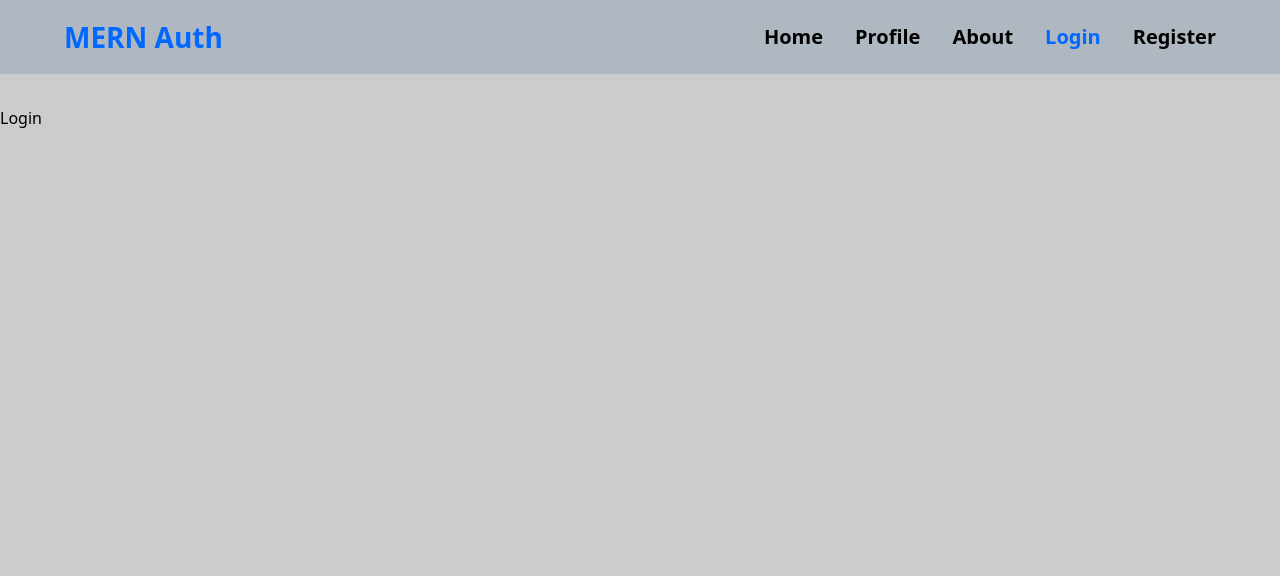
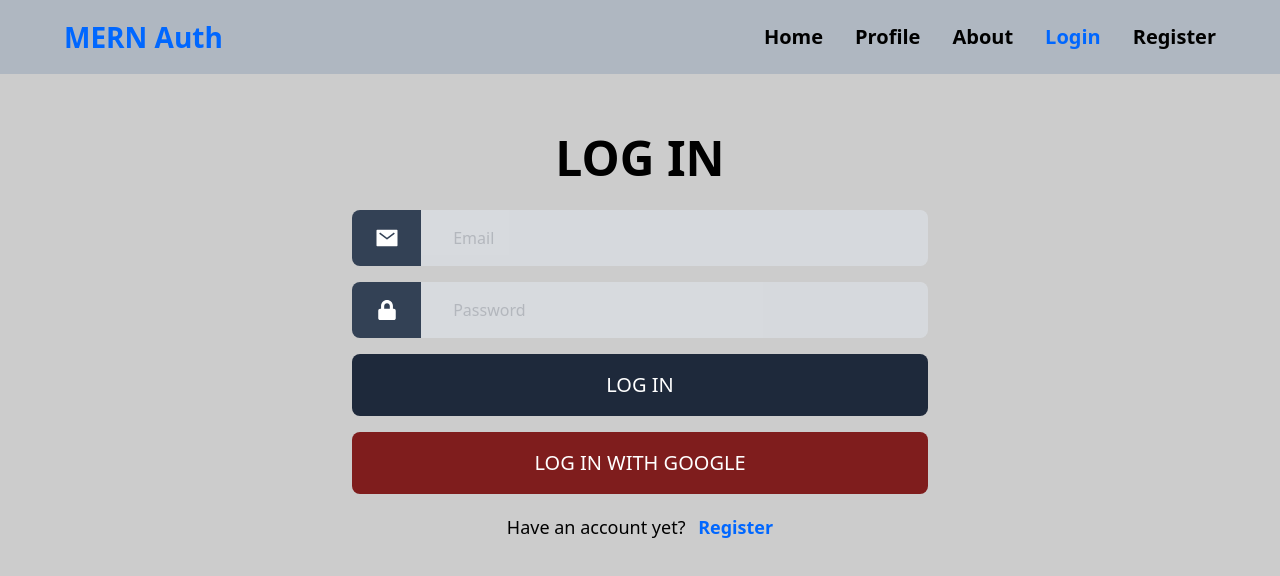
Before and after one commit to TuanNguyen0915/MERN_Auth, a React (Vite) app in the folder FrontEnd/: page /login in a window 1280 px wide. Shown: the top 576 px of the page. Built offline with nearby package versions, Linux system fonts and the light colour scheme; no server answers.

Commit message:
Create base login page

```diff
--- a/FrontEnd/src/pages/Login.jsx
+++ b/FrontEnd/src/pages/Login.jsx
@@ -1,7 +1,113 @@
-function Login() {
+import { useRef, useState } from "react";
+import { Link } from "react-router-dom";
+import { useNavigate } from "react-router-dom";
+import * as authServices from "../services/authServices";
+import { toast } from "react-toastify";
+import { FaLock } from "react-icons/fa";
+import { IoMailSharp } from "react-icons/io5";
+
+const Login = () => {
+  const navigate = useNavigate();
+  const [loading, setLoading] = useState(false);
+  const errMessage = useRef(null);
+  const [formData, setFormData] = useState({
+    name: "",
+    password: "",
+    email: "",
+    photo: "",
+  });
+
+  const handleChange = (e) => {
+    const { name, value } = e.target;
+    setFormData({ ...formData, [name]: value });
+  };
+
+  const handleSubmit = async (e) => {
+    e.preventDefault();
+    setLoading(true);
+    try {
+      const data = await authServices.signUp(formData);
+      if (!data.success) {
+        errMessage.current = data.message;
+        toast.error(errMessage.current, { position: "top-center" });
+      } else {
+        toast.success(data.message);
+        navigate("/");
+      }
+      setLoading(false);
+    } catch (error) {
+      throw new Error(error.message);
+    }
+  };
+
   return (
-    <div>Login</div>
-  )
-}
+    <div className="container flex w-full items-center justify-center">
+      <div className="flex w-full flex-col items-center justify-center md:w-1/2">
+        <h1 className="mb-4 text-center text-[28px] font-bold md:text-[48px]">
+          LOG IN
+        </h1>
+        {/* ERROR MESSAGE, USING TOAST INSTEAD
+        {errMessage.current && <h2 className="mb-4 text-red-600">{errMessage.current}</h2>} */}
 
-export default Login
+        {/* FORM */}
+        <form
+          className="flex w-full flex-col items-center justify-center gap-4"
+          onSubmit={handleSubmit}
+        >
+          {/* EMAIL */}
+          <div className="flex w-full">
+            <div className="flex w-[80px] items-center justify-center rounded-l-lg bg-slate-700">
+              <IoMailSharp className="text-[24px] text-white" />
+            </div>
+            <input
+              type="email"
+              placeholder="Email"
+              autoComplete="off"
+              required
+              name="email"
+              value={formData.email}
+              className=" w-full rounded-e-lg bg-slate-200 p-4 px-8 opacity-50 outline-none focus:opacity-100"
+              onChange={handleChange}
+            />
+          </div>
+          {/* PASSWORD */}
+          <div className="flex w-full">
+            <div className="flex w-[80px] items-center justify-center rounded-s-lg bg-slate-700">
+              <FaLock className="text-[20px] text-white" />
+            </div>
+            <input
+              type="password"
+              placeholder="Password"
+              autoComplete="off"
+              required
+              name="password"
+              value={formData.password}
+              className=" w-full rounded-e-lg bg-slate-200 p-4 px-8 opacity-50 outline-none focus:opacity-100"
+              onChange={handleChange}
+            />
+          </div>
+          {/* BUTTON */}
+          <button
+            disabled={loading}
+            className="w-full rounded-lg bg-slate-800 p-4 px-8 uppercase text-white outline-1 outline-white hover:bg-slate-600 disabled:opacity-70 md:text-[20px]"
+          >
+            {loading ? "LOADING..." : "LOG IN"}
+          </button>
+        </form>
+        <button className="mt-4 w-full rounded-lg bg-red-900 p-4 px-8 uppercase text-white hover:bg-red-600 disabled:opacity-70 md:text-[20px]">
+          LOG IN WITH GOOGLE
+        </button>
+        <div className="mt-5 flex w-full items-center justify-center">
+          <p className="text-[18px]">
+            Have an account yet?{" "}
+            <Link to="/register">
+              <span className="pl-2 font-semibold text-textLink">Register</span>
+            </Link>
+          </p>
+        </div>
+      </div>
+    </div>
+  );
+};
+
+export default Login;
```
